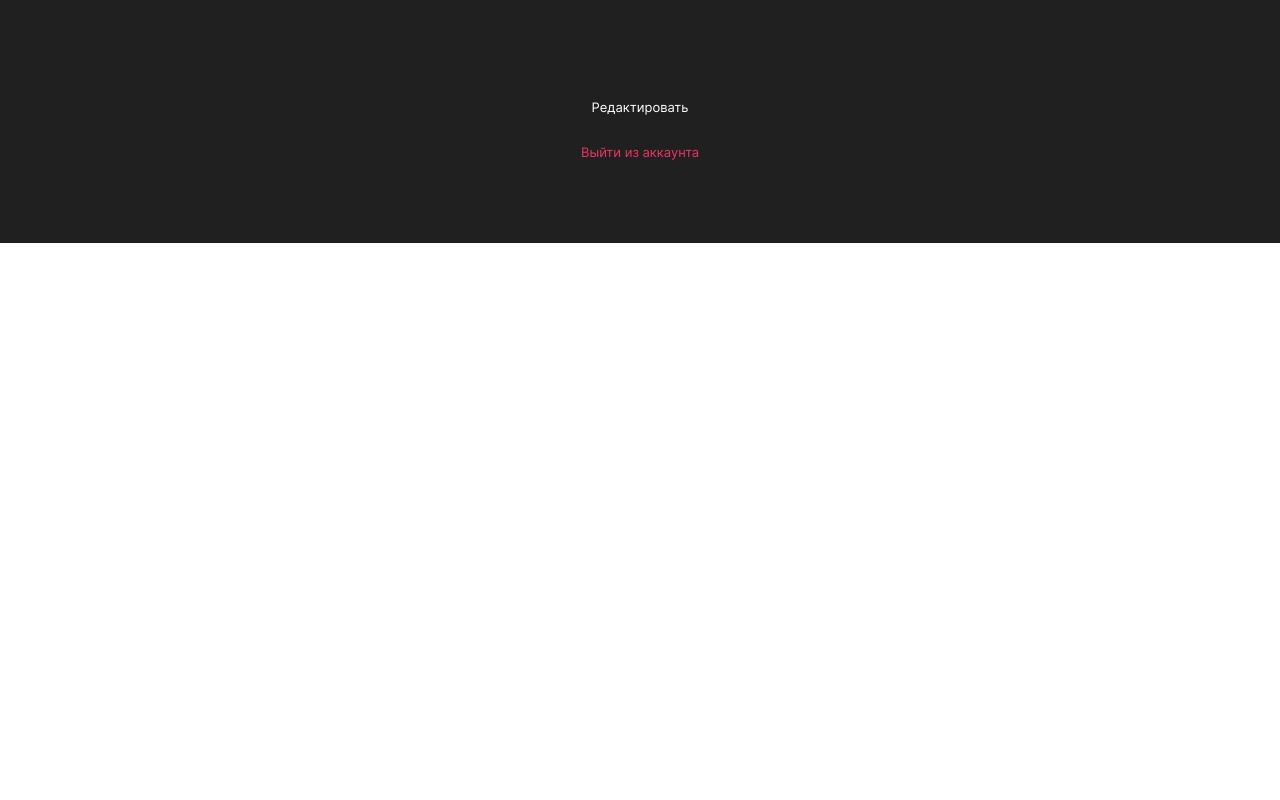
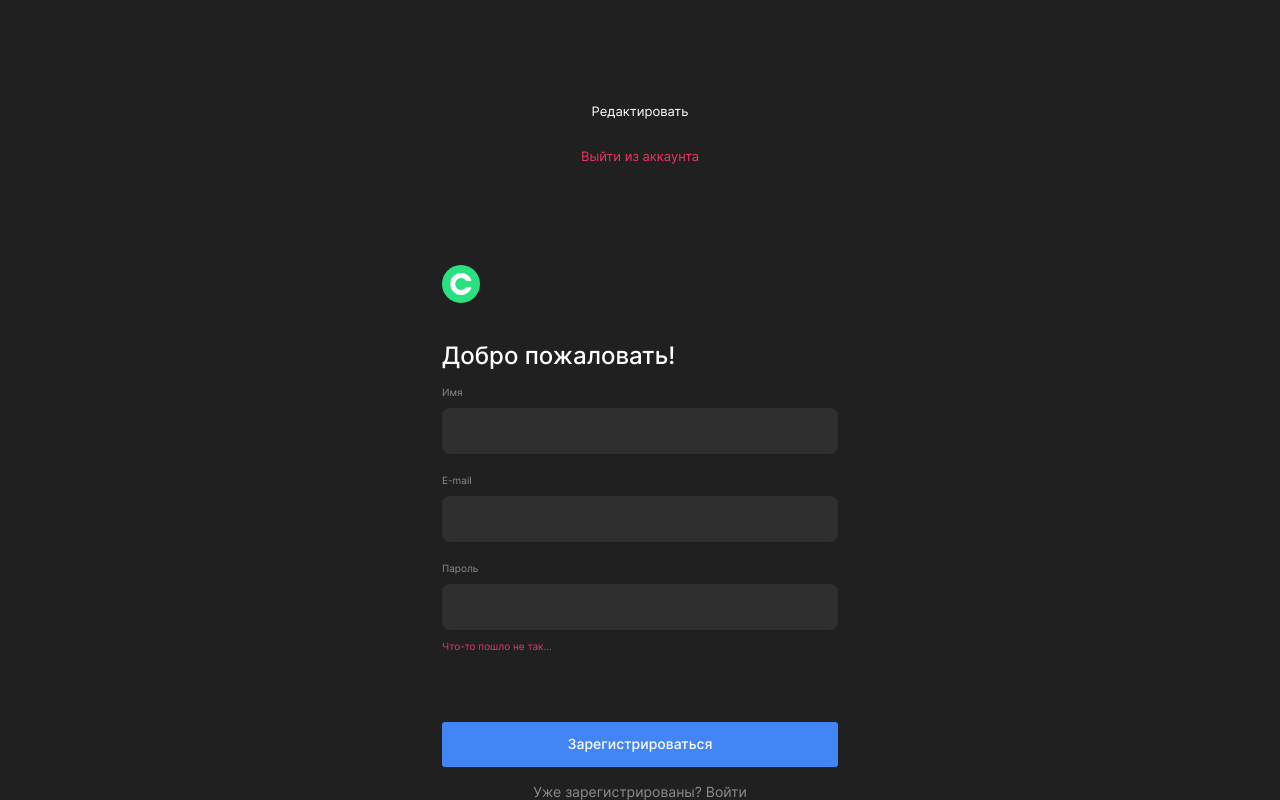
Before and after one commit to NataSmit/movies-explorer-frontend, a React (Create React App) app: page / in a window 1280 px wide. Shown: the part 7472-8272 px from the top of the page. Before the commit the page ends 7715 px from the top, so only its background shows below. Built offline with nearby package versions, Linux system fonts and the light colour scheme.

Commit message:
block Register created

```diff
--- a/src/components/App/App.js
+++ b/src/components/App/App.js
@@ -11,7 +11,9 @@ import SearchForm from '../SearchForm/SearchForm';
 import MoviesCardList from '../MoviesCardList/MoviesCardList';
 import Preloader from '../Preloader/Preloader';
 import SavedMovies from '../SavedMovies/SavedMovies';
-import Profile from '../Profile/Profile'
+import Profile from '../Profile/Profile';
+import Register from '../Register/Register'
+
 
 
 
@@ -19,6 +21,7 @@ function App() {
 
   const loggedIn = true;
   const saved = true;
+  const minimal = true;
 
 
   return (
@@ -55,6 +58,9 @@ function App() {
         <Profile>
           <Header loggedIn={loggedIn}/>
         </Profile>
+        <Register>
+          <Header minimal={minimal}/>
+        </Register>
 
       </div>
     </div>
--- a/src/components/FilterCheckbox/FilterCheckbox.js
+++ b/src/components/FilterCheckbox/FilterCheckbox.js
@@ -5,7 +5,7 @@ export default function FilterCheckbox() {
     <div className='filterCheckbox'>
       <div className='filterCheckbox__container'>
         <input className='filterCheckbox__input' type='checkbox' id='shortFilm'/>
-        <label for='shortFilm' className='filterCheckbox__label filterCheckbox__label_active'>Короткометражки</label>
+        <label htmlFor='shortFilm' className='filterCheckbox__label filterCheckbox__label_active'>Короткометражки</label>
       </div>
     </div>
   )
--- a/src/components/Header/Header.css
+++ b/src/components/Header/Header.css
@@ -85,6 +85,10 @@
   padding: 18px 0;
 }
 
+.header__container_small {
+  max-width: 396px;
+}
+
 .header__registration-btn {
   margin-right: 30px;
   background-color: transparent;
--- a/src/components/Header/Header.js
+++ b/src/components/Header/Header.js
@@ -1,10 +1,10 @@
 import React from 'react'
 import headerLogo from '../../images/header-logo.svg'
 
-export default function Header({loggedIn}) {
+export default function Header({loggedIn, minimal}) {
   return (
-    <header className={`header ${loggedIn ? 'header_theme_dark' : ''}`}>
-      <div className='header__container'>
+    <header className={`header ${loggedIn || minimal? 'header_theme_dark' : ''}`}>
+      <div className={`header__container ${minimal ? 'header__container_small' : ''}`}>
         <a href='#'><img className='header__logo' alt='Логотип' src={headerLogo}/></a>
         <nav className={`header__menu ${loggedIn ? 'header__menu_visible' : ''}`}>
           <ul className='header__list'>
@@ -15,7 +15,7 @@ export default function Header({loggedIn}) {
         <div className='header__account-container'>
           <button className={`header__account ${loggedIn ? 'header__account_visible' : ''}`}>Аккаунт</button>
         </div>
-        <div className={`header__buttons ${loggedIn ? 'header__buttons_hidden' : ''}`}>
+        <div className={`header__buttons ${loggedIn || minimal? 'header__buttons_hidden' : ''}`}>
           <button className='header__registration-btn'>Регистрация</button>
           <button className='header__login-btn'>Войти</button>
         </div>
--- a/src/components/Profile/Profile.css
+++ b/src/components/Profile/Profile.css
@@ -20,7 +20,6 @@
 
 .profile__form {
   width: 410px;
-  margin-bottom: 220px;
 }
 
 .profile__input {
@@ -92,9 +91,13 @@
   text-align: center;
   padding: 13px 0 15px;
   border-radius: 3px;
-  margin-top: 223px;
   display: none;
   transition: opacity 0.3s;
+}
+
+.profile__submit-btn:hover {
+  cursor: pointer;
+  opacity: 0.7;
 }
 
 .profile__submit-btn_visible {
@@ -107,11 +110,24 @@
 }
 
 .profile__submit-btn_disabled:hover {
-  cursor: default;
-
+  cursor: auto;
+  opacity: 1;
 }
 
-.profile__submit-btn:hover {
-  cursor: pointer;
-  opacity: 0.7;
+.profile__errorMessage {
+  font-size: 11px;
+  line-height: 13px;
+  text-align: center;
+  color: #FF004C;
+  max-width: 410px;
+  margin: 0 0 20px 0;
+  display: none;
 }
+
+.profile__submit-container {
+  margin-top: 223px;
+}
+
+.profile__errorMessage_visible {
+  display: block;
+}
--- a/src/components/Profile/Profile.js
+++ b/src/components/Profile/Profile.js
@@ -3,15 +3,27 @@ import { React, useState, useRef } from 'react';
 export default function Profile(props) {
 
   const [active, setActive] = useState(false);
+  const disabled = false;
+  const [name, setName] = useState('Виталий');
+  const [email, setEmail] = useState('pochta@yandex.ru');
   const nameInput = useRef();
   const emailInput = useRef();
-  console.log(nameInput.current)
+  console.log(name)
   console.log(emailInput.current)
+  console.log(disabled)
 
   function editProfile () {
     setActive(true);
     nameInput.current.removeAttribute('disabled');
     emailInput.current.removeAttribute('disabled');
+  }
+
+  function changeName(e) {
+    setName(e.target.value)
+  }
+
+  function changeEmail(e) {
+    setEmail(e.target.value)
   }
 
   return (
@@ -22,14 +34,18 @@ export default function Profile(props) {
         <h1 className='profile__header'>Привет, Виталий!</h1>
         <form className='profile__form'>
           <div className='profile__input-container'>
-            <label for='name' className='profile__lable'>Имя</label>
-            <input className='profile__input' id='name' value={'Виталий'} disabled ref={nameInput}/>
+            <label htmlFor='name' className='profile__lable'>Имя</label>
+            <input onChange={changeName} className='profile__input' id='name' value={name} disabled ref={nameInput}/>
           </div>
           <div className='profile__input-container'>
-            <label for='email' className='profile__lable'>E-mail</label>
-            <input className='profile__input' id='email' value={'pochta@yandex.ru'} disabled ref={emailInput}/>
+            <label htmlFor='email' className='profile__lable'>E-mail</label>
+            <input onChange={changeEmail} className='profile__input' id='email' value={email} disabled ref={emailInput}/>
           </div>
-          <button className={`profile__submit-btn profile__submit-btn_disabled ${active ? 'profile__submit-btn_visible' : ''}`}>Сохранить</button>
+          <div className='profile__submit-container'>
+            <span className={`profile__errorMessage ${disabled ? 'profile__errorMessage_visible' : ''}`}>При обновлении профиля произошла ошибка.</span>
+            <button className={`profile__submit-btn ${disabled ? 'profile__submit-btn_disabled' : ''} ${active ? 'profile__submit-btn_visible' : ''}`}>Сохранить</button>
+          </div>
+
         </form>
         <div className={`profile__buttons ${active ? 'profile__buttons_hidden' : ''}`}>
           <button className='profile__edit-btn' type='button' onClick={editProfile}>Редактировать</button>
--- /dev/null
+++ b/src/components/Register/Register.css
@@ -0,0 +1,51 @@
+.register__body {
+  max-width: 396px;
+  margin: 0 auto;
+}
+
+.register__title {
+  font-weight: 500;
+  font-size: 24px;
+  line-height: 29px;
+}
+
+.register__form {
+  display: flex;
+  flex-direction: column;
+}
+
+.register__lable {
+  font-size: 10px;
+  line-height: 12px;
+  color: #8B8B8B;
+  margin: 20px 0 10px 0;
+}
+
+.register__lable:first-of-type {
+  margin: 0 0 10px 0;
+}
+
+.register__input {
+  font-size: 13px;
+  line-height: 16px;
+  padding: 15px;
+  background-color: #2F2F2F;
+  border-radius: 8px;
+  border: none;
+  color: #FFFFFF;
+}
+
+.register__link {
+  font-size: 14px;
+  line-height: 17px;
+  text-align: center;
+  color: #8B8B8B;
+  margin: 16px 0 0;
+}
+
+.register__errorMessage {
+  margin: 10px 0 70px;
+  font-size: 10px;
+  line-height: 12px;
+  color: #EE3465;
+}
--- /dev/null
+++ b/src/components/Register/Register.js
@@ -0,0 +1,24 @@
+import React from 'react';
+import SubmitButton from '../SubmitButton/SubmitButton';
+
+export default function Register(props) {
+  return (
+    <div className='register'>
+      {props.children}
+      <main className='register__body'>
+        <h1 className='register__title'>Добро пожаловать!</h1>
+        <form className='register__form'>
+          <label className='register__lable'>Имя</label>
+          <input className='register__input'></input>
+          <label className='register__lable'>E-mail</label>
+          <input className='register__input' type='email'></input>
+          <label className='register__lable'>Пароль</label>
+          <input className='register__input' type='password'></input>
+          <span className='register__errorMessage'>Что-то пошло не так...</span>
+          <SubmitButton name={'Зарегистрироваться'}/>
+          <p className='register__link'>Уже зарегистрированы? Войти</p>
+        </form>
+      </main>
+    </div>
+  )
+}
--- /dev/null
+++ b/src/components/SubmitButton/SubmitButton.css
@@ -0,0 +1,11 @@
+.submitButton {
+  font-weight: 500;
+  font-size: 14px;
+  line-height: 17px;
+  text-align: center;
+  color: #FFFFFF;
+  padding: 13px 0 15px;
+  border: none;
+  background-color: #4285F4;
+  border-radius: 3px;
+}
--- /dev/null
+++ b/src/components/SubmitButton/SubmitButton.js
@@ -0,0 +1,7 @@
+import React from 'react'
+
+export default function SubmitButton({name}) {
+  return (
+    <button className='submitButton'>{name}</button>
+  )
+}
--- a/src/index.css
+++ b/src/index.css
@@ -15,3 +15,5 @@
 @import url('./components/MoviesCardList/MoviesCardList.css');
 @import url('./components/MoviesCard/MoviesCard.css');
 @import url('./components/Profile/Profile.css');
+@import url('./components/Register/Register.css');
+@import url('./components/SubmitButton/SubmitButton.css');
```
